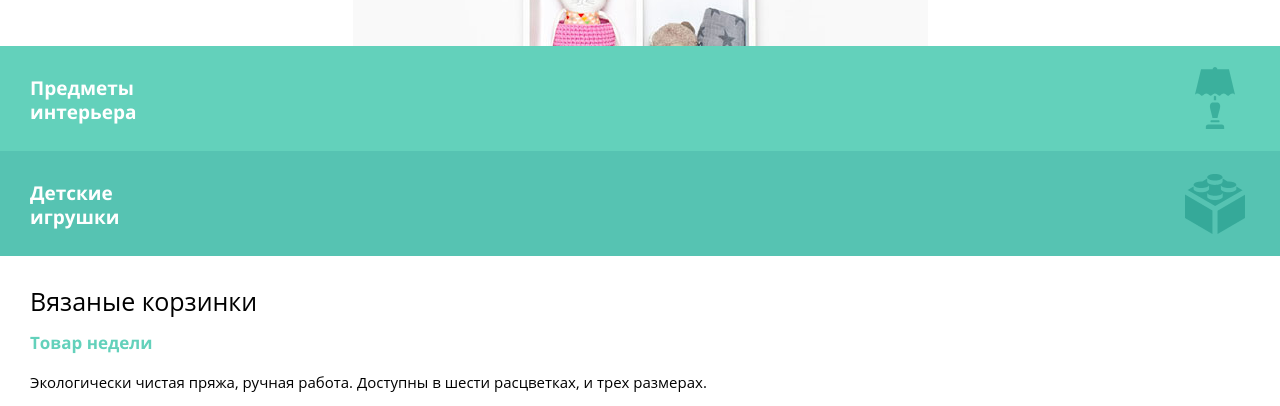
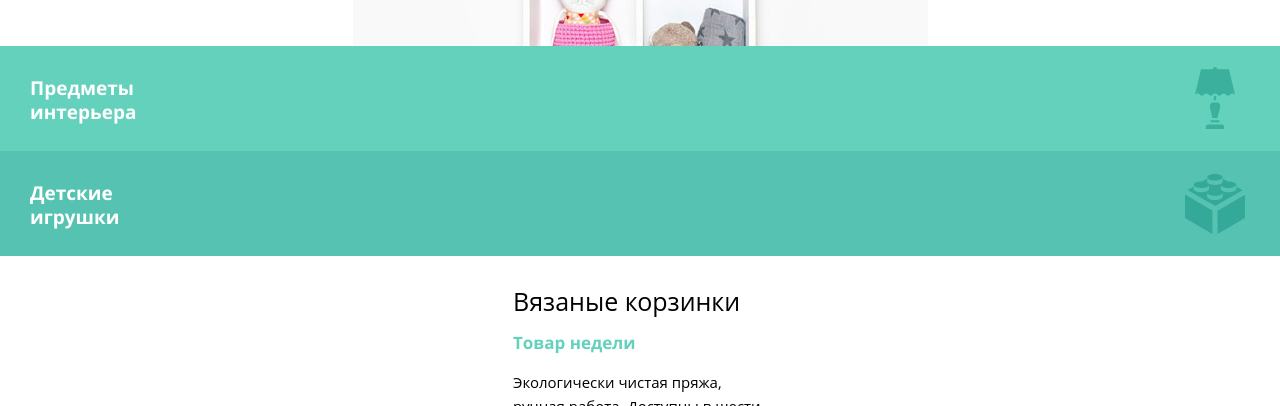
Before and after one commit to rezunenko/231296-mishka, a website: page index.html in a window 1280 px wide. Shown: the part 326-732 px from the top of the page. Drawn offline with nearby package versions, Linux system fonts and the light colour scheme; files that its build step writes are made by us from their sources; files whose address does not match are found by name.

Commit message:
fix bugs in product styles

```diff
--- a/sass/blocks/product.scss
+++ b/sass/blocks/product.scss
@@ -1,4 +1,6 @@
 .product {
+  max-width: 254px;
+  margin: 0 auto;
   padding: 0 30px 35px 30px;
 }
 
```
